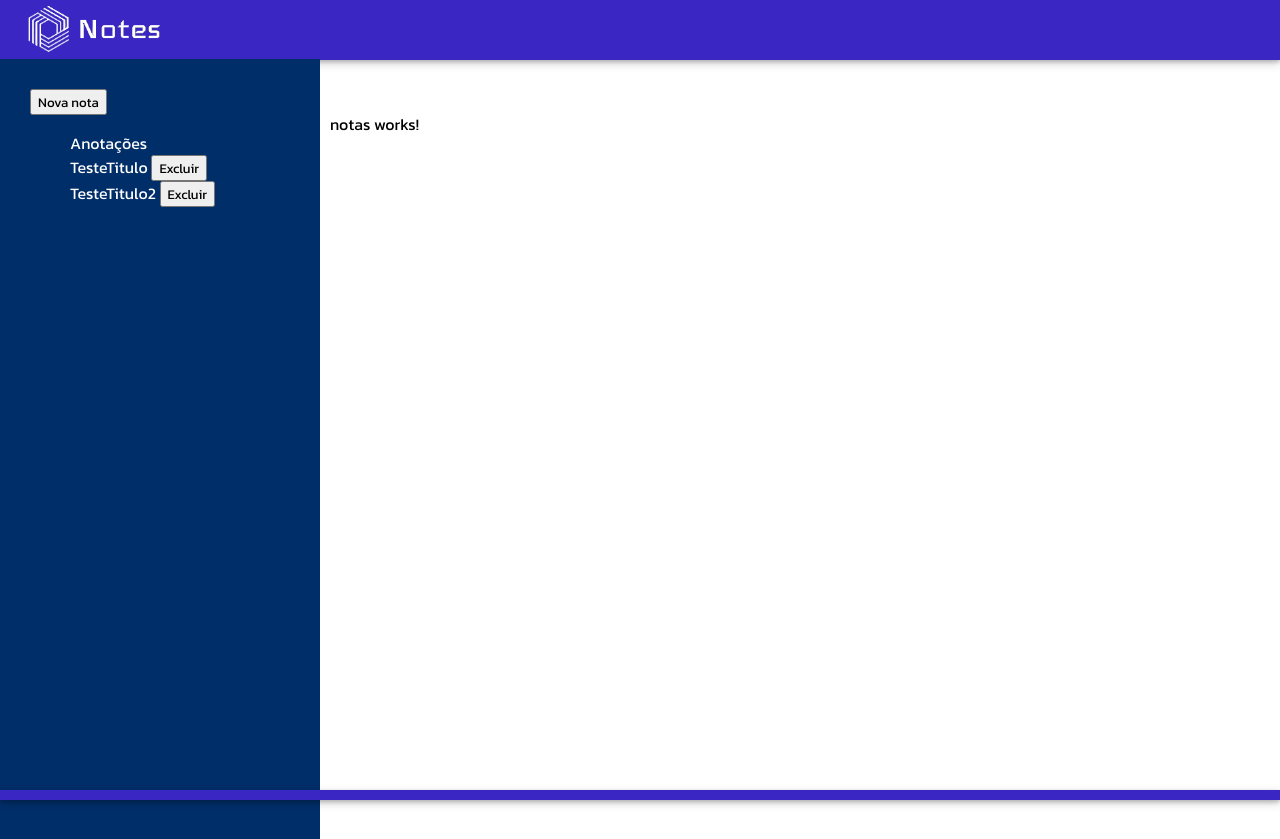
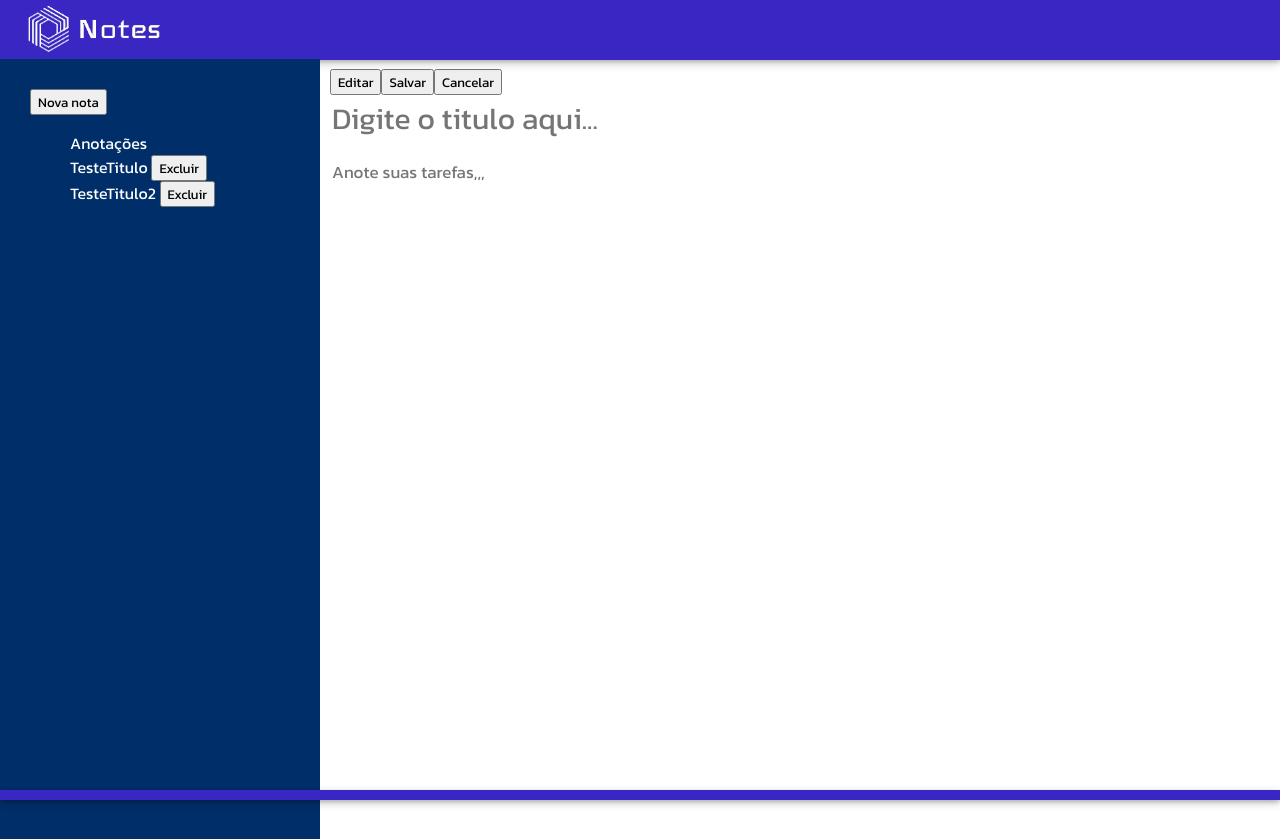
Before and after one commit to DevAlexandreBorges/AngularProject, an Angular app: page / in a window 1280 px wide. Built offline with nearby package versions, Linux system fonts and the light colour scheme; data requests are answered from the project's data file.

Commit message:
Configurações tela de notas

```diff
--- a/src/app/app.component.html
+++ b/src/app/app.component.html
@@ -2,7 +2,7 @@
 <app-menu-lateral (handleNoteId)="handleNoteIdEmiter($event)"></app-menu-lateral>
 <!-- Conteudo principal -->
 <div class="body">
-  <app-notas [noteId]="noteId"></app-notas>
+  <app-notas></app-notas>
 </div>
 <!-- -->
 <app-footer></app-footer>
--- a/src/app/app.component.ts
+++ b/src/app/app.component.ts
@@ -5,21 +5,23 @@ import { MenuLateralComponent } from './components/menu-lateral/menu-lateral.com
 import { FooterComponent } from './components/footer/footer.component';
 import { NotasComponent } from './components/notas/notas.component';
 import { HttpClient, HttpClientModule } from '@angular/common/http';
+import { FormsModule, NgModel } from '@angular/forms';
+
 
 @Component({
   selector: 'app-root',
   standalone: true,
-  imports: [RouterOutlet, HeaderComponent, FooterComponent, MenuLateralComponent, NotasComponent, HttpClientModule],
+  imports: [RouterOutlet, HeaderComponent, FooterComponent, MenuLateralComponent, NotasComponent, HttpClientModule, FormsModule],
   templateUrl: './app.component.html',
   styleUrl: './app.component.css'
 })
+
 export class AppComponent {
   title = 'AngularProject';
-  noteId!: number;
+
   @ViewChild(NotasComponent) notasComponent!: NotasComponent;
 
   handleNoteIdEmiter(id: number){
-    //this.noteId = id;
     this.notasComponent.getNote(id);
   }
 }
--- a/src/app/components/notas/notas.component.css
+++ b/src/app/components/notas/notas.component.css
@@ -0,0 +1,18 @@
+.text {
+     background-color: white;
+     border: 0 none;
+     outline: 0;
+     box-shadow: 0 0 0 0;
+}
+
+.title {
+    font-size: 30px;
+}
+
+.conteudo {
+    font-size: 17px;
+}
+
+.hide {
+    display: none;
+}
--- a/src/app/components/notas/notas.component.html
+++ b/src/app/components/notas/notas.component.html
@@ -1,2 +1,14 @@
-<h1>{{note?.titulo}}</h1>
-<p>notas works! {{note?.conteudo}}</p>
+<div>
+    <button>Editar</button>
+    <button>Salvar</button>
+    <button>Cancelar</button>
+    <form>
+        <input class="text title" type="text" [(ngModel)]="note.titulo" name="NoteTitle" placeholder="Digite o titulo aqui..." value={{note.titulo}}>
+        <p><input class="text conteudo" type="text" [(ngModel)]="note.conteudo" name="NoteTitle" placeholder="Anote suas tarefas,,," value={{note.conteudo}} readonly></p>
+    </form>
+</div>
+
+<!-- Div de boas vindas, quando nenhuma nota foi selecionada -->
+<div>
+
+</div>
--- a/src/app/components/notas/notas.component.ts
+++ b/src/app/components/notas/notas.component.ts
@@ -1,21 +1,24 @@
 import { Component, input } from '@angular/core';
-import { Input } from '@angular/core';
 import { ListNotesService } from '../../service/list-notes.service';
 import { Note } from '../../Note';
+
+import { FormsModule, NgModel } from '@angular/forms';
 
 @Component({
   selector: 'app-notas',
   standalone: true,
-  imports: [],
+  imports: [FormsModule],
   templateUrl: './notas.component.html',
   styleUrl: './notas.component.css'
 })
 export class NotasComponent {
-  @Input() noteId!: number;
+  note: Note = {id: -1, titulo: "", conteudo: ""};
 
-  note?: Note;
+  teste: string = "";
 
-  constructor(private listNotesService: ListNotesService){}
+  constructor(private listNotesService: ListNotesService){
+
+  }
 
   getNote(index: number){
     this.listNotesService.get(index).subscribe((note) => (this.note = note));
```
